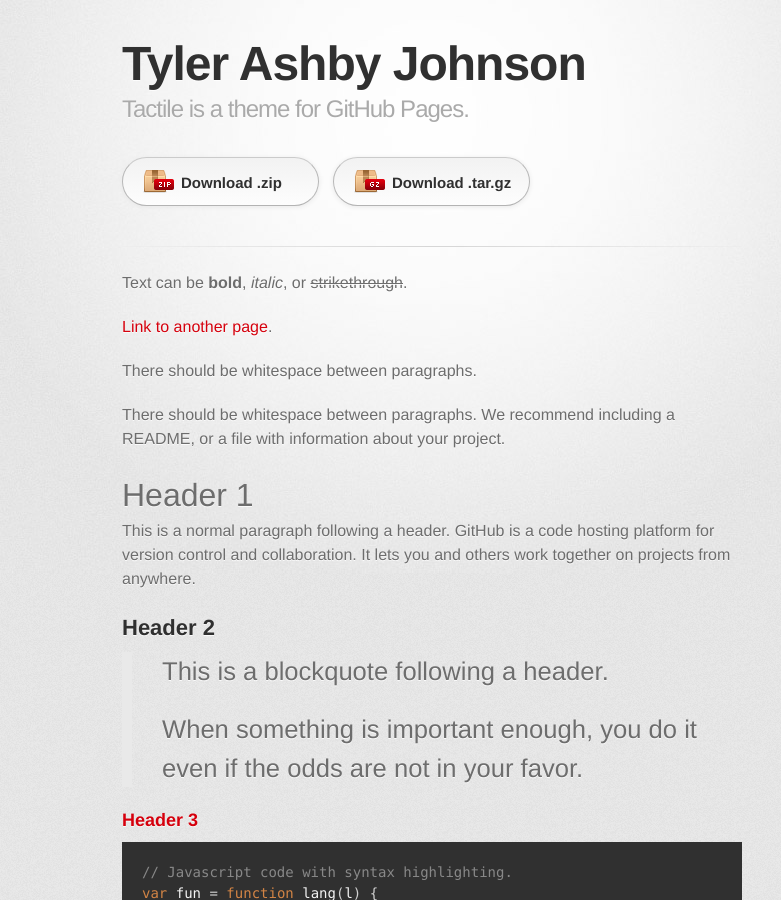
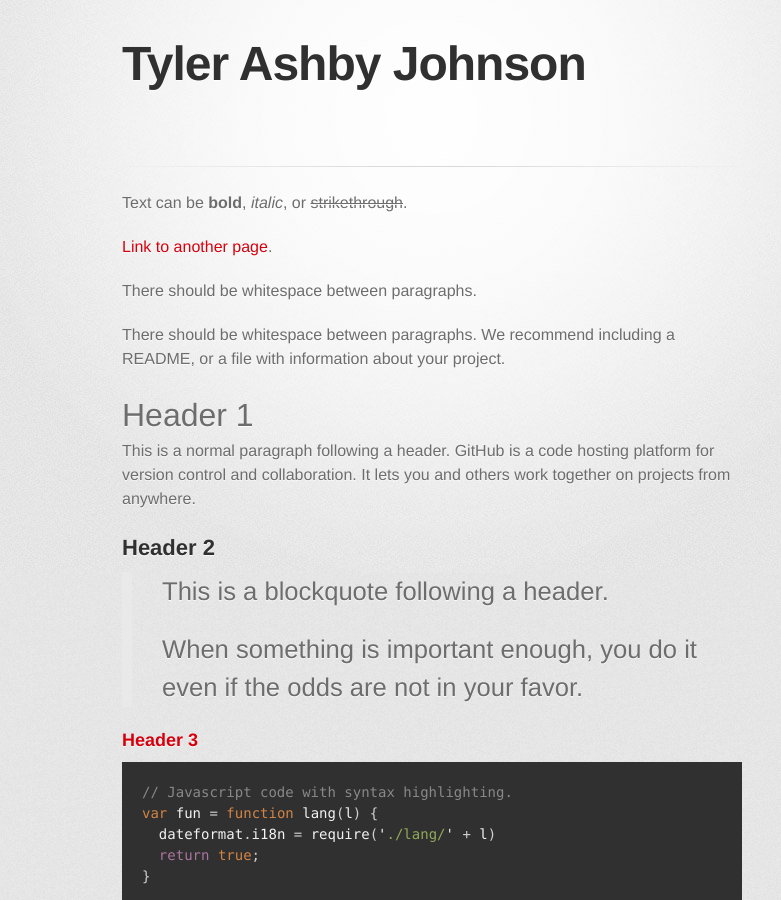
Before and after one commit to T-Ashby-John/T-Ashby-John.github.io, a Jekyll site: the page built from index.md, in a window 1280 px wide and 900 px high. Shown: the whole window, without its empty margins (208-989 px from the left). Built offline with Jekyll 4.4.1, drawn with Linux system fonts in a browser that asks for light colours; some web fonts are replaced; the repository's description, which GitHub fills in, is left out.

Commit message:
Update _config.yml

```diff
--- a/_config.yml
+++ b/_config.yml
@@ -1,5 +1,5 @@
 title: Tyler Ashby Johnson
-description: Tactile is a theme for GitHub Pages.
-show_downloads: true
+description:
+show_downloads: false
 google_analytics:
 theme: jekyll-theme-tactile
```
